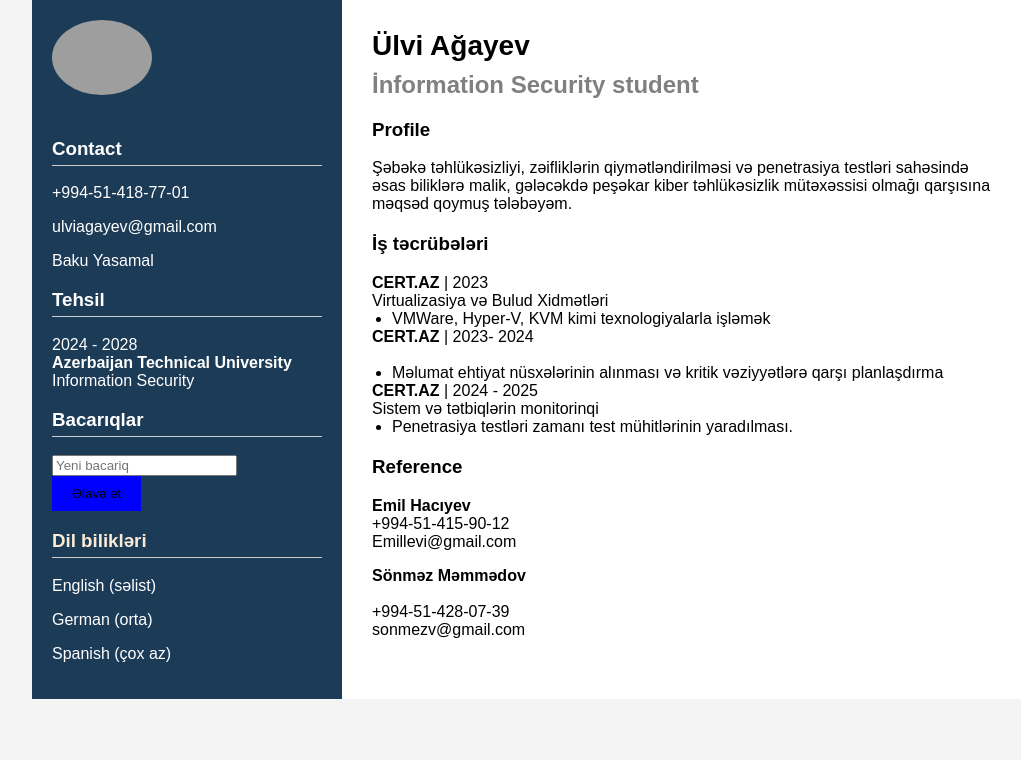
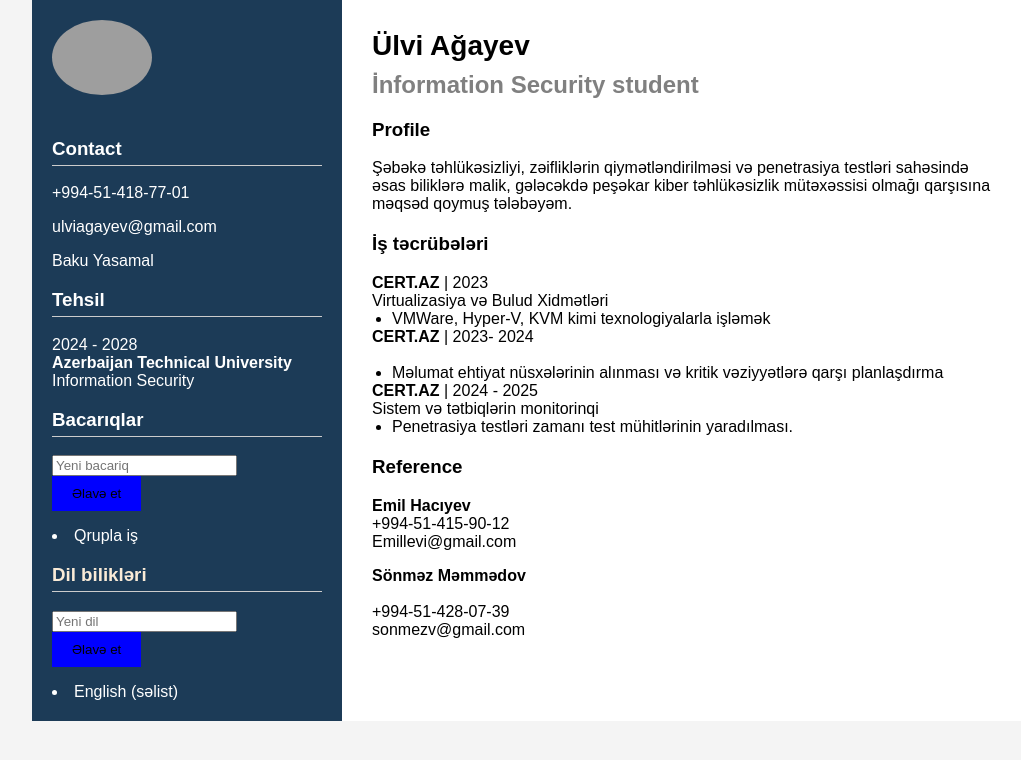
Before and after one commit to anonymous-debug/cv, a plain HTML site: page index.html in a window 1280 px wide. Shown: the whole page, without its empty margins (108-1129 px from the left). Drawn offline with Linux system fonts and the light colour scheme; grey boxes are pictures that could not be loaded.

Commit message:
add language skill list

```diff
--- a/app.js
+++ b/app.js
@@ -8,6 +8,7 @@ function addTask() {
     li.textContent = taskText;
 
     const btn = document.createElement("button");
+    btn.classList.add("delete")
     btn.textContent = "Sil";
     btn.onclick = () => li.remove();
 
@@ -15,3 +16,23 @@ function addTask() {
     document.getElementById("taskList").appendChild(li);
     input.value = "";
   }
+
+
+  function addLanguage() {
+    const input = document.getElementById("lang");
+    const taskText = input.value.trim();
+
+    if (taskText === "") return;
+
+    const li = document.createElement("li");
+    li.textContent = taskText;
+
+    const btn = document.createElement("button");
+    btn.classList.add("delete")
+    btn.textContent = "Sil";
+    btn.onclick = () => li.remove();
+
+    li.appendChild(btn);
+    document.getElementById("langList").appendChild(li);
+    input.value = "";
+  }
--- a/index.html
+++ b/index.html
@@ -29,14 +29,18 @@
 
         <ul id="taskList"></ul>
 
-
+        <li>Qrupla iş</li>
 
       </div>
       <div class="languages">
         <h3 id="lang-header">Dil bilikləri</h3>
-        <p>English (səlist)</p>
-        <p>German (orta)</p>
-        <p>Spanish (çox az)</p>
+
+        <input type="text" id="lang" placeholder="Yeni dil">
+        <button onclick="addLanguage()" id="btn">Əlavə et</button>
+
+        <ul id="langList"></ul>
+        <li>English (səlist)</li>
+
       </div>
     </aside>
     <main class="content">
--- a/style.css
+++ b/style.css
@@ -87,3 +87,8 @@ body {
     margin: 0;
     padding-left: 20px;
   }
+
+
+  .delete{
+    margin-left:10px ;
+  }
```
